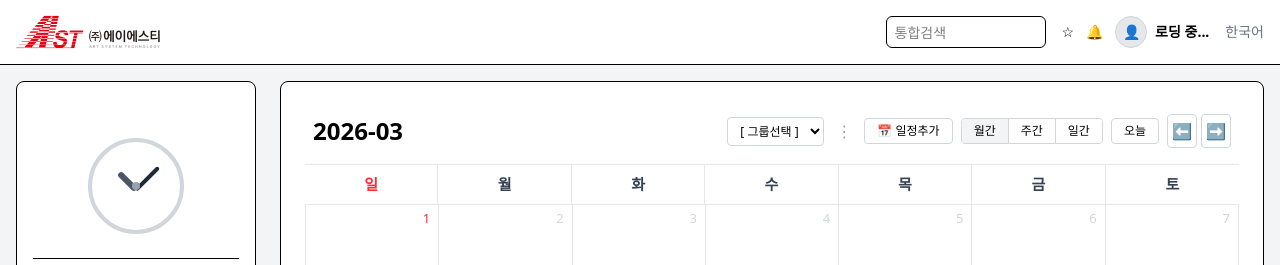
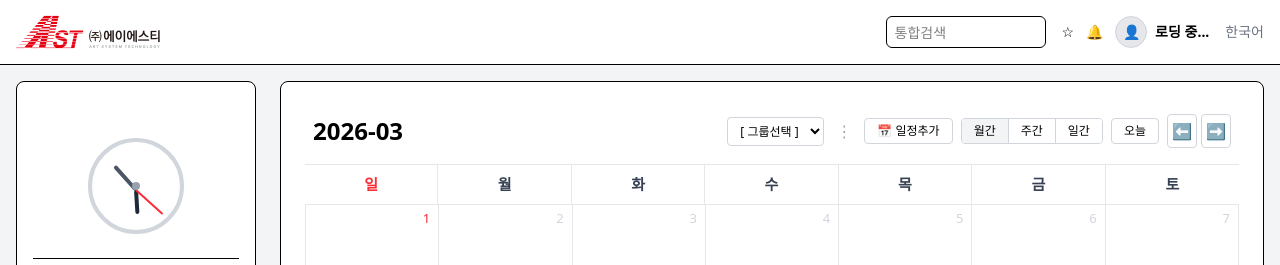
Before and after one commit to moonstar0331/ast-erp-front, a React (Vite) app: page /schedule/monthly in a window 1280 px wide. Shown: the top 265 px of the page. Built offline with nearby package versions, Linux system fonts and the light colour scheme.

Commit message:
일정관리 사이드바 시계 활성화

```diff
--- a/src/pages/schedule/ScheduleLayout.tsx
+++ b/src/pages/schedule/ScheduleLayout.tsx
@@ -1,15 +1,40 @@
-import React from 'react';
+import React, { useState, useEffect } from 'react';
 import { Outlet } from 'react-router-dom';
 import SidebarLayout from "@/components/SidebarLayout.tsx";
 
 const ScheduleLayout: React.FC = () => {
+    const [time, setTime] = useState(new Date());
+
+    useEffect(() => {
+        const timer = setInterval(() => setTime(new Date()), 1000);
+        return () => clearInterval(timer);
+    }, []);
+
+    const hourDeg = (time.getHours() % 12) * 30 + time.getMinutes() * 0.5;
+    const minDeg = time.getMinutes() * 6;
+    const secDeg = time.getSeconds() * 6;
+
     const sidebarContent = (
         <div className="flex flex-col gap-6">
             {/* Clock */}
             <div className="flex flex-col items-center justify-center border-b pb-6 mb-4">
                 <div className="relative w-24 h-24 rounded-full border-4 border-gray-300 flex items-center justify-center">
-                    <div className="absolute w-1 h-8 bg-gray-800 rounded-full top-4 transform rotate-45 origin-bottom"></div>
-                    <div className="absolute w-1.5 h-6 bg-gray-600 rounded-full top-6 transform -rotate-45 origin-bottom"></div>
+                    {/* Hour Hand */}
+                    <div
+                        className="absolute w-1 h-6 bg-gray-800 rounded-full top-6 transform origin-bottom transition-transform duration-500"
+                        style={{ transform: `rotate(${hourDeg}deg)` }}
+                    ></div>
+                    {/* Minute Hand */}
+                    <div
+                        className="absolute w-1 h-8 bg-gray-600 rounded-full top-4 transform origin-bottom transition-transform duration-500"
+                        style={{ transform: `rotate(${minDeg}deg)` }}
+                    ></div>
+                    {/* Second Hand */}
+                    <div
+                        className="absolute w-0.5 h-9 bg-red-500 rounded-full top-3 transform origin-bottom transition-transform duration-100"
+                        style={{ transform: `rotate(${secDeg}deg)` }}
+                    ></div>
+                    {/* Center Dot */}
                     <div className="w-2 h-2 rounded-full bg-gray-400 z-10"></div>
                 </div>
             </div>
```
